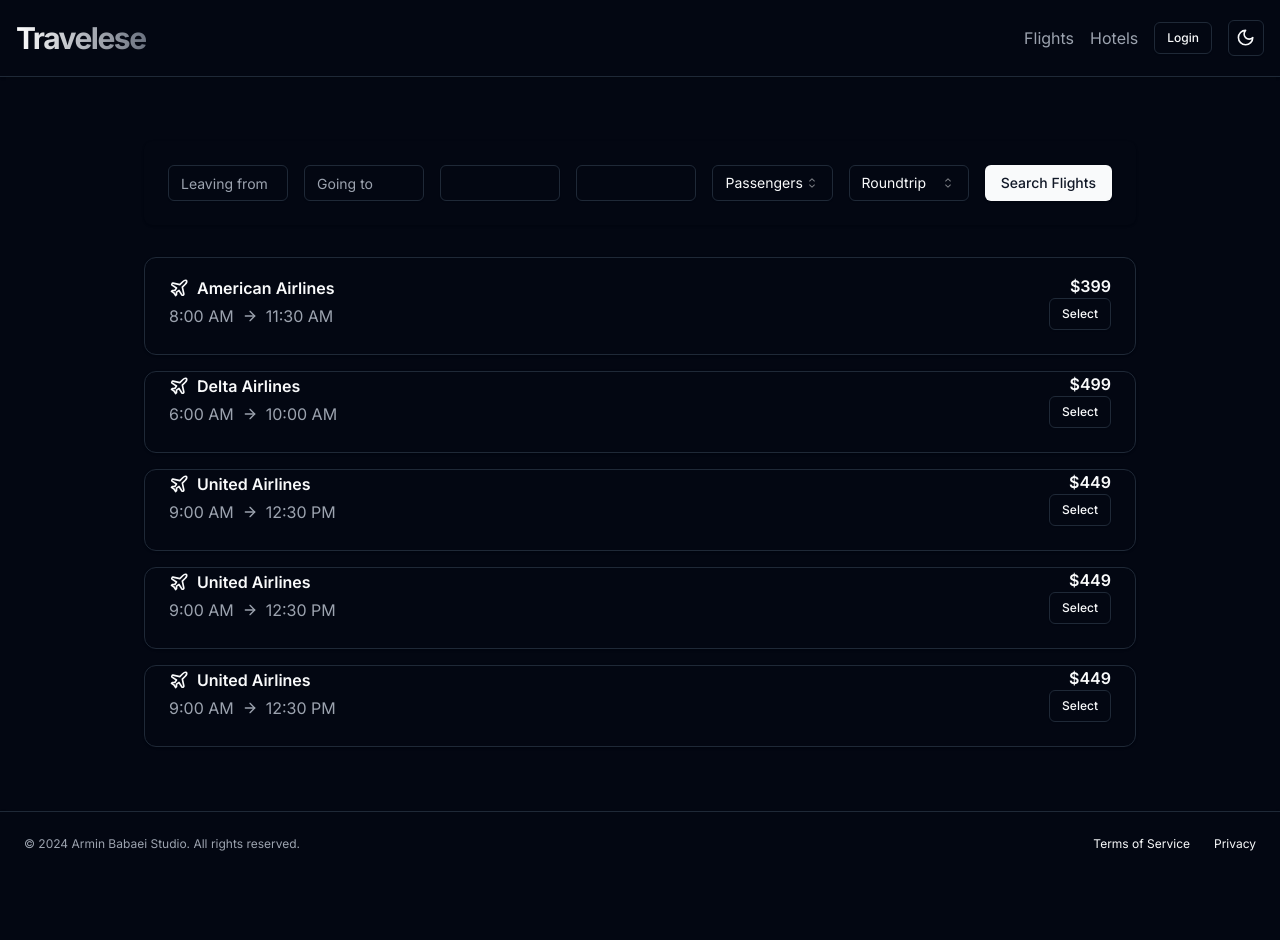
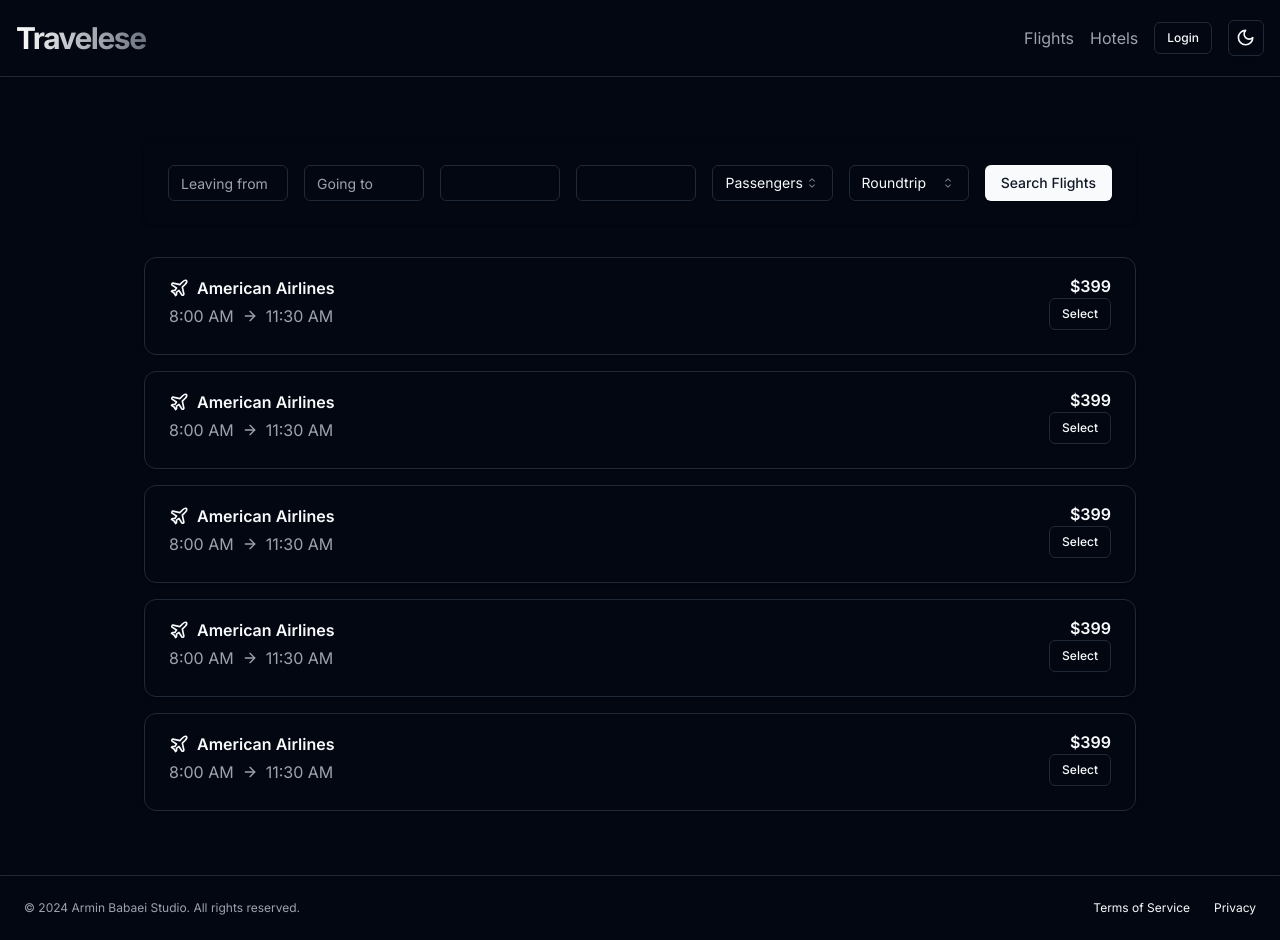
Before and after one commit to travelese/travelese.xyz, a Next.js app: page /flights in a window 1280 px wide. Before the commit the page ends 876 px from the top, so only its background shows below. Built offline with nearby package versions, Linux system fonts and the light colour scheme.

Commit message:
updated flight cards

```diff
--- a/src/app/flights/page.tsx
+++ b/src/app/flights/page.tsx
@@ -145,18 +145,18 @@
             <Card>
               <CardContent className="grid grid-cols-[1fr_auto] items-center gap-4">
                 <div className="space-y-1">
-                  <div className="flex items-center gap-2">
+                  <div className="flex items-center gap-2 mt-4">
                     <PlaneIcon className="w-5 h-5" />
-                    <span className="font-semibold">Delta Airlines</span>
+                    <span className="font-semibold">American Airlines</span>
                   </div>
                   <div className="flex items-center gap-2 text-gray-500 dark:text-gray-400">
-                    <span>6:00 AM</span>
+                    <span>8:00 AM</span>
                     <ArrowRightIcon className="w-4 h-4" />
-                    <span>10:00 AM</span>
+                    <span>11:30 AM</span>
                   </div>
                 </div>
-                <div className="text-right">
-                  <div className="font-semibold">$499</div>
+                <div className="text-right mt-4">
+                  <div className="font-semibold">$399</div>
                   <Button size="sm" variant="outline">
                     Select
                   </Button>
@@ -166,18 +166,18 @@
             <Card>
               <CardContent className="grid grid-cols-[1fr_auto] items-center gap-4">
                 <div className="space-y-1">
-                  <div className="flex items-center gap-2">
+                  <div className="flex items-center gap-2 mt-4">
                     <PlaneIcon className="w-5 h-5" />
-                    <span className="font-semibold">United Airlines</span>
+                    <span className="font-semibold">American Airlines</span>
                   </div>
                   <div className="flex items-center gap-2 text-gray-500 dark:text-gray-400">
-                    <span>9:00 AM</span>
+                    <span>8:00 AM</span>
                     <ArrowRightIcon className="w-4 h-4" />
-                    <span>12:30 PM</span>
+                    <span>11:30 AM</span>
                   </div>
                 </div>
-                <div className="text-right">
-                  <div className="font-semibold">$449</div>
+                <div className="text-right mt-4">
+                  <div className="font-semibold">$399</div>
                   <Button size="sm" variant="outline">
                     Select
                   </Button>
@@ -187,18 +187,18 @@
             <Card>
               <CardContent className="grid grid-cols-[1fr_auto] items-center gap-4">
                 <div className="space-y-1">
-                  <div className="flex items-center gap-2">
+                  <div className="flex items-center gap-2 mt-4">
                     <PlaneIcon className="w-5 h-5" />
-                    <span className="font-semibold">United Airlines</span>
+                    <span className="font-semibold">American Airlines</span>
                   </div>
                   <div className="flex items-center gap-2 text-gray-500 dark:text-gray-400">
-                    <span>9:00 AM</span>
+                    <span>8:00 AM</span>
                     <ArrowRightIcon className="w-4 h-4" />
-                    <span>12:30 PM</span>
+                    <span>11:30 AM</span>
                   </div>
                 </div>
-                <div className="text-right">
-                  <div className="font-semibold">$449</div>
+                <div className="text-right mt-4">
+                  <div className="font-semibold">$399</div>
                   <Button size="sm" variant="outline">
                     Select
                   </Button>
@@ -208,18 +208,18 @@
             <Card>
               <CardContent className="grid grid-cols-[1fr_auto] items-center gap-4">
                 <div className="space-y-1">
-                  <div className="flex items-center gap-2">
+                  <div className="flex items-center gap-2 mt-4">
                     <PlaneIcon className="w-5 h-5" />
-                    <span className="font-semibold">United Airlines</span>
+                    <span className="font-semibold">American Airlines</span>
                   </div>
                   <div className="flex items-center gap-2 text-gray-500 dark:text-gray-400">
-                    <span>9:00 AM</span>
+                    <span>8:00 AM</span>
                     <ArrowRightIcon className="w-4 h-4" />
-                    <span>12:30 PM</span>
+                    <span>11:30 AM</span>
                   </div>
                 </div>
-                <div className="text-right">
-                  <div className="font-semibold">$449</div>
+                <div className="text-right mt-4">
+                  <div className="font-semibold">$399</div>
                   <Button size="sm" variant="outline">
                     Select
                   </Button>
```
